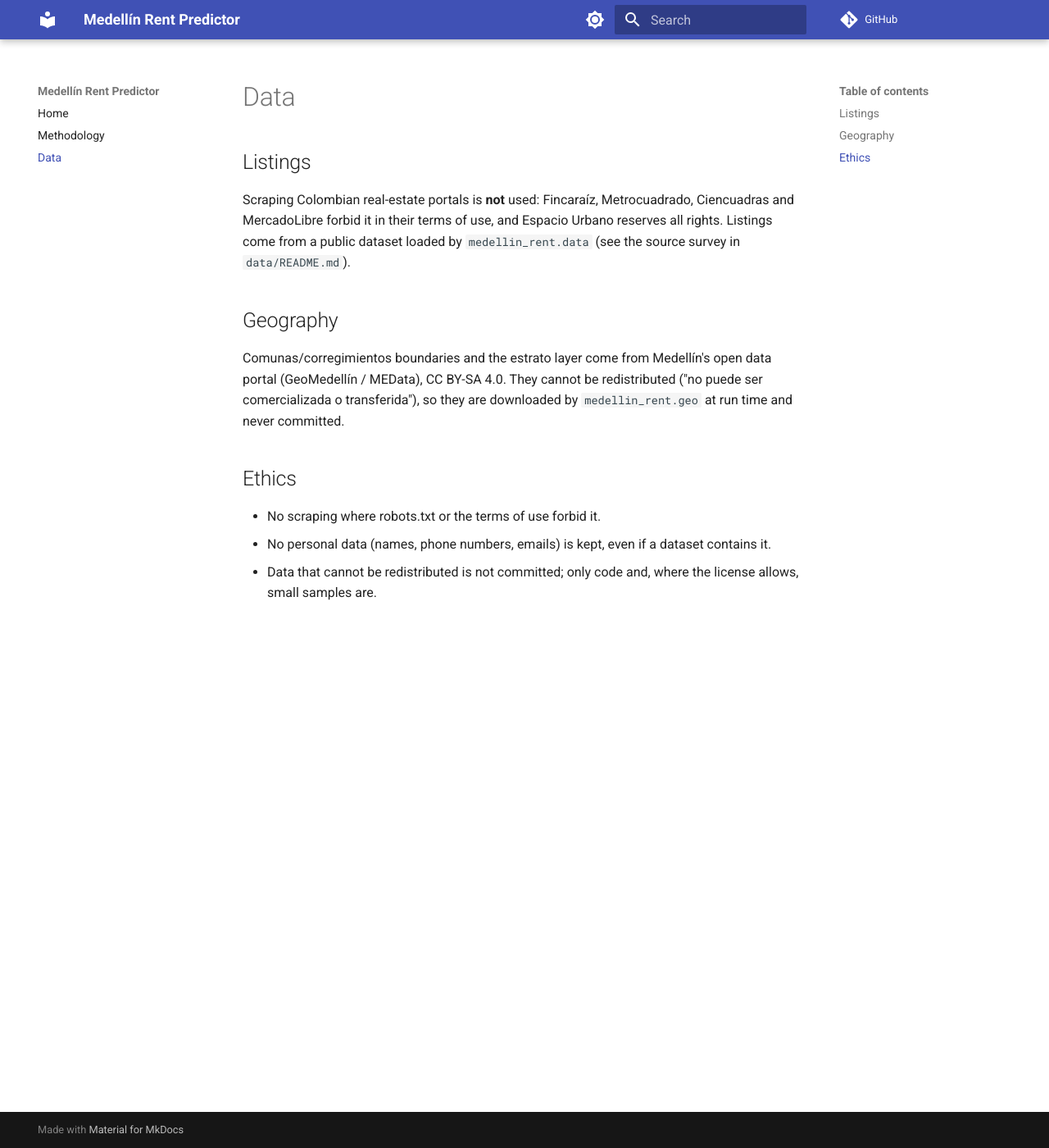
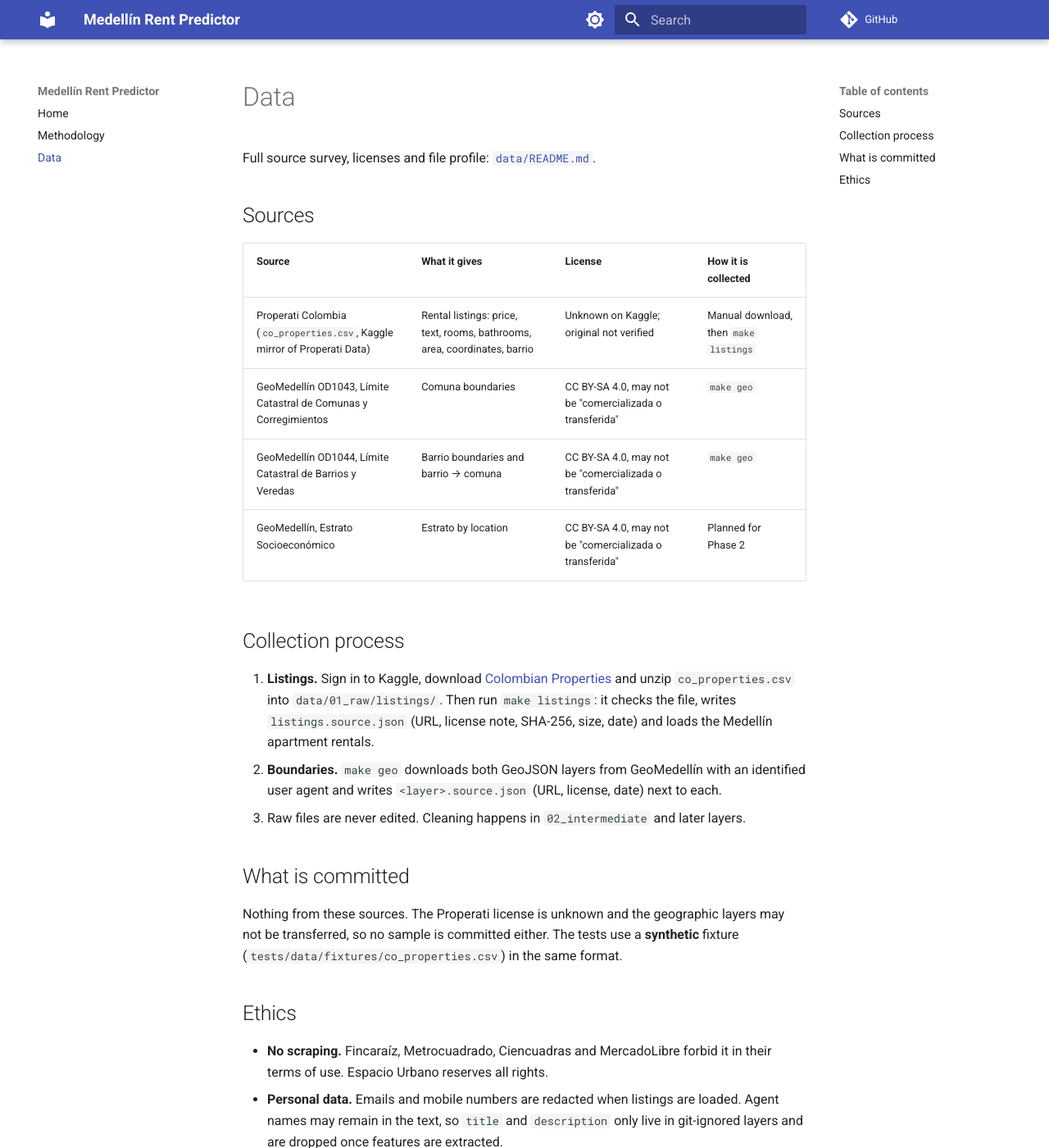
Before and after one commit to RafaGM1108/medellin-rent-predictor, an MkDocs documentation site: the page built from docs/data.md, in a window 1280 px wide and 1400 px high. Shown: the whole window at 82% size. Built offline with MkDocs 1.6.1 and Material for MkDocs 9.7.7, drawn with Linux system fonts in a browser that asks for light colours; comment, search, counter and statistics services are not loaded; some of the changed text lies outside the part shown.

Commit message:
docs: document data sources, licenses and collection process
Refs #11

```diff
--- a/docs/data.md
+++ b/docs/data.md
@@ -1,22 +1,39 @@
 # Data
 
-## Listings
+Full source survey, licenses and file profile: [`data/README.md`](https://github.com/RafaGM1108/medellin-rent-predictor/blob/main/data/README.md).
 
-Scraping Colombian real-estate portals is **not** used: Fincaraíz, Metrocuadrado,
-Ciencuadras and MercadoLibre forbid it in their terms of use, and Espacio Urbano reserves all
-rights. Listings come from a public dataset loaded by `medellin_rent.data` (see the source
-survey in `data/README.md`).
+## Sources
 
-## Geography
+| Source | What it gives | License | How it is collected |
+|--------|---------------|---------|---------------------|
+| Properati Colombia (`co_properties.csv`, Kaggle mirror of Properati Data) | Rental listings: price, text, rooms, bathrooms, area, coordinates, barrio | Unknown on Kaggle; original not verified | Manual download, then `make listings` |
+| GeoMedellín OD1043, Límite Catastral de Comunas y Corregimientos | Comuna boundaries | CC BY-SA 4.0, may not be "comercializada o transferida" | `make geo` |
+| GeoMedellín OD1044, Límite Catastral de Barrios y Veredas | Barrio boundaries and barrio → comuna | CC BY-SA 4.0, may not be "comercializada o transferida" | `make geo` |
+| GeoMedellín, Estrato Socioeconómico | Estrato by location | CC BY-SA 4.0, may not be "comercializada o transferida" | Planned for Phase 2 |
 
-Comunas/corregimientos boundaries and the estrato layer come from Medellín's open data portal
-(GeoMedellín / MEData), CC BY-SA 4.0. They cannot be redistributed ("no puede ser
-comercializada o transferida"), so they are downloaded by `medellin_rent.geo` at run time and
-never committed.
+## Collection process
+
+1. **Listings.** Sign in to Kaggle, download
+   [Colombian Properties](https://www.kaggle.com/datasets/lauramartinezortiz/colombian-properties)
+   and unzip `co_properties.csv` into `data/01_raw/listings/`. Then run `make listings`: it
+   checks the file, writes `listings.source.json` (URL, license note, SHA-256, size, date) and
+   loads the Medellín apartment rentals.
+2. **Boundaries.** `make geo` downloads both GeoJSON layers from GeoMedellín with an
+   identified user agent and writes `<layer>.source.json` (URL, license, date) next to each.
+3. Raw files are never edited. Cleaning happens in `02_intermediate` and later layers.
+
+## What is committed
+
+Nothing from these sources. The Properati license is unknown and the geographic layers may
+not be transferred, so no sample is committed either. The tests use a **synthetic** fixture
+(`tests/data/fixtures/co_properties.csv`) in the same format.
 
 ## Ethics
 
-- No scraping where robots.txt or the terms of use forbid it.
-- No personal data (names, phone numbers, emails) is kept, even if a dataset contains it.
-- Data that cannot be redistributed is not committed; only code and, where the license
-  allows, small samples are.
+- **No scraping.** Fincaraíz, Metrocuadrado, Ciencuadras and MercadoLibre forbid it in their
+  terms of use. Espacio Urbano reserves all rights.
+- **Personal data.** Emails and mobile numbers are redacted when listings are loaded. Agent
+  names may remain in the text, so `title` and `description` only live in git-ignored layers
+  and are dropped once features are extracted.
+- **Attribution.** Outputs built on the geographic layers credit the Alcaldía de Medellín
+  (GeoMedellín).
```
Also changed, not shown: CHANGELOG.md (+1 -0 lines), data/README.md (+3 -2 lines).
